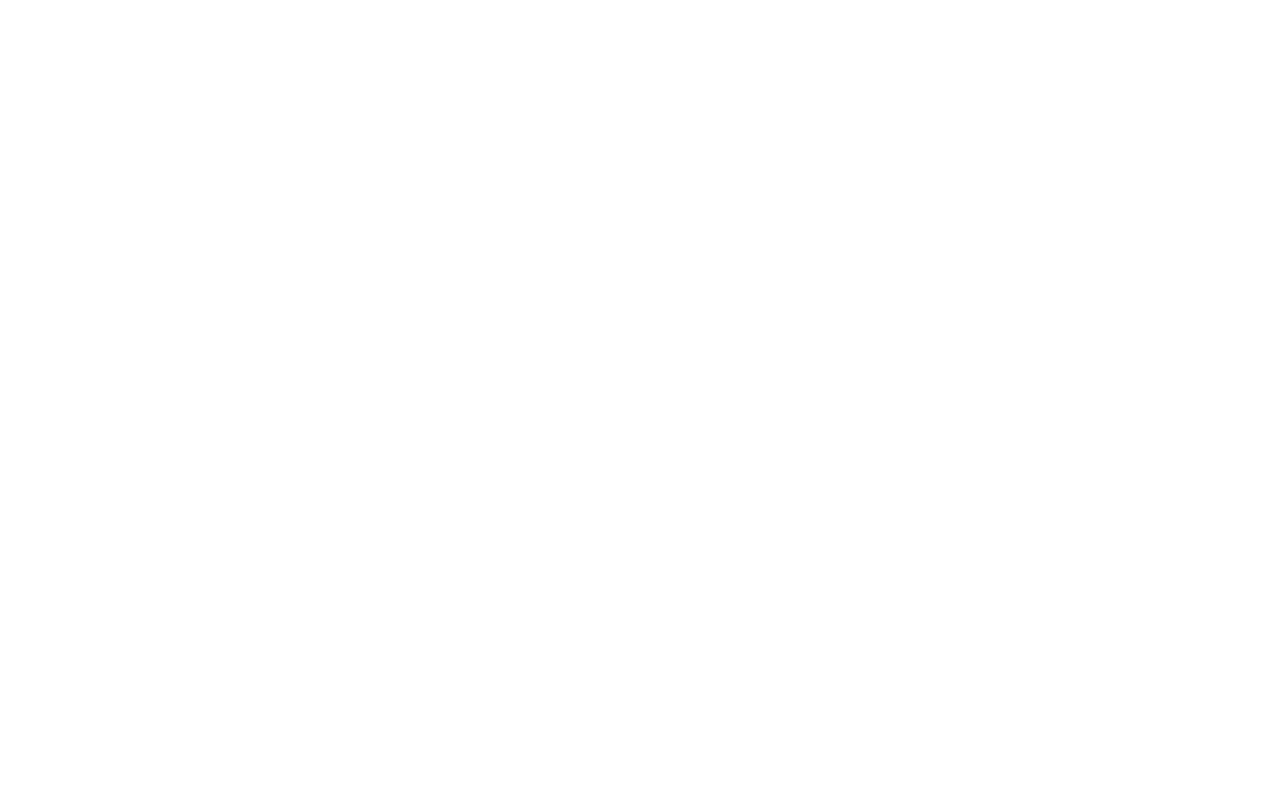
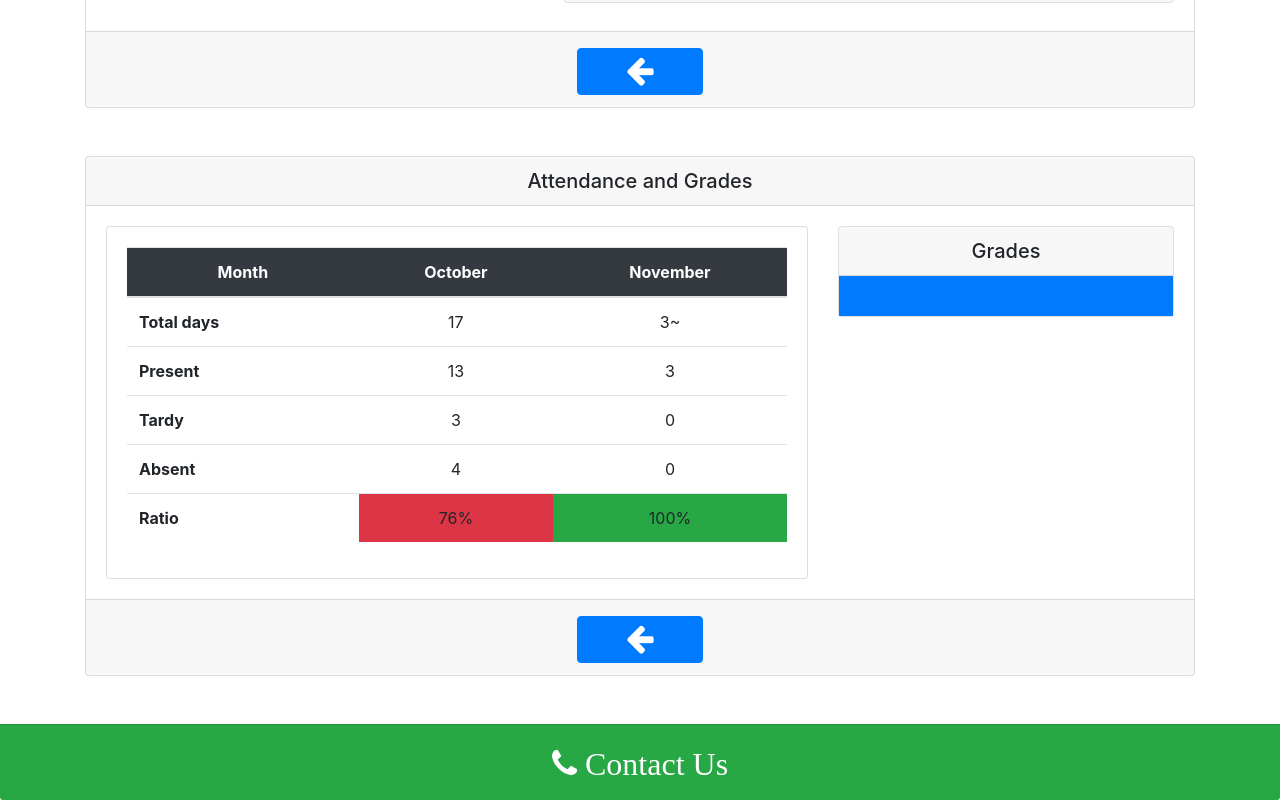
Before and after one commit to seleazar10/schooltracker, a React (Create React App) app in the folder client/: page /parent in a window 1280 px wide. Shown: the part 1842-2642 px from the top of the page. Before the commit the page ends 1739 px from the top, so only its background shows below. Built offline with nearby package versions, Linux system fonts and the light colour scheme.

Commit message:
grade tab added minus the PS link - no dynamic yet

```diff
--- a/client/src/components/ParAncmt/ParAncmt.js
+++ b/client/src/components/ParAncmt/ParAncmt.js
@@ -9,7 +9,8 @@ function ParAncmt(){{
         <div className="card parAncmnt mt-2 mb-5">
           <h5 className="card-header">Announcements</h5>
           <div className="card-body ">
-            <p>Hispanic Heritage Month program information will be sent out on Monday!</p>
+            <p>Christmas program information will be sent out on Monday!</p>
+            <p>~~~~~~~~~Placeholder to render message from mongo from admin</p>
           </div>
           <div className="card-footer text-muted">
 
--- /dev/null
+++ b/client/src/components/ParGrade/ParGrade.js
@@ -0,0 +1,119 @@
+import React from 'react';
+
+
+function ParGrade() {
+    return (
+        <div className="container">
+
+
+            <div className="card parAttendGrade mt-2 mb-5">
+                <h5 className="card-header text-center">Attendance and Grades</h5>
+                <div className="card-body ">
+
+                    <div className="row">
+                        <div className="col-lg-8 col-sm-12">
+                            <div className="card">
+                                <div className="card-body">
+
+                                    <table className="table attenTab  text-center">
+                                        <thead>
+                                            <tr className="bg-dark text-white">
+                                                <th scope="col">Month</th>
+                                                <th scope="col">October</th>
+                                                <th scope="col">November</th>
+
+
+                                            </tr>
+                                        </thead>
+                                        <tbody>
+                                            <tr>
+                                                <th scope="row" className="text-left">Total days </th>
+                                                <td>17</td>
+                                                <td>3~</td>
+
+
+
+                                            </tr>
+                                            <tr>
+                                                <th scope="row" className="text-left">Present </th>
+                                                <td>13</td>
+                                                <td>3</td>
+
+
+
+                                            </tr>
+                                            <tr>
+                                                <th scope="row" className="text-left">Tardy</th>
+                                                <td>3</td>
+                                                <td>0</td>
+
+
+
+                                            </tr>
+                                            <tr>
+                                                <th scope="row" className="text-left">Absent</th>
+                                                <td>4</td>
+                                                <td>0</td>
+
+
+
+                                            </tr>
+                                            <tr>
+                                                <th scope="row" className="text-left">Ratio</th>
+                                                <td className="bg-danger">76%</td>
+                                                <td className="bg-success">100%</td>
+
+
+
+                                            </tr>
+
+                                        </tbody>
+                                    </table>
+
+
+
+                                </div>
+                            </div>
+                        </div>
+
+
+
+                        <div className="col-lg-4 col-sm-12 powerschoolLink">
+
+
+
+                            <div className="card">
+                                <h5 className="card-header text-center">Grades</h5>
+                                <div className="card-body powerSchool bg-primary text-center">
+
+                                </div>
+                            </div>
+
+
+
+                        </div>
+                    </div>
+
+
+
+                </div>
+                <div className="card-footer text-muted">
+
+                    <div className="text-center mt-1">
+
+                        <button type="button" className="btn btn-primary backBtn pl-5 pr-5"><i
+                            className="fa fa-arrow-left fa-2x"></i></button>
+
+
+
+                    </div>
+
+                </div>
+            </div>
+
+
+        </div>
+    )
+}
+
+export default ParGrade;
--- a/client/src/components/ParTracker/ParTracker.js
+++ b/client/src/components/ParTracker/ParTracker.js
@@ -40,25 +40,16 @@ function ParTracker() {
                         <div class="col-lg-6 col-sm-12 behaviorColor">
 
 
-                            <div class="colorWritten">
+                            <div class="colorAverage">
                                 <p class="text-center colorNameDisplay"></p>
                                 <p class="text-center colorNameDisplay"></p>
                             </div>
 
 
-
-
-
-
-
                         </div>
 
 
-
-
-
-
-
+                    {/* need to add dyncamically the table below by rendering data from mongo */}
 
                         <div class="col-lg-6 col-sm-12">
                             <div class="card">
@@ -132,6 +123,7 @@ function ParTracker() {
                 <h5 class="card-header">Teacher's comment:</h5>
                 <div class="card-body">
                     <p class="comToPost"></p>
+                    <p>~~~~~~~~~Placeholder for dynamic color change upon receiving data from mongo from teacher</p>
                 </div>
             </div>
 
--- a/client/src/components/ParWeather/ParWeather.js
+++ b/client/src/components/ParWeather/ParWeather.js
@@ -20,7 +20,7 @@ function ParAncmt() {
 
                 <div id="openweathermap-widget-15"></div>
 
-                <p>~~~~~~~~~Placeholder to dynamic color change upon receiving numbers from mongo</p>
+                <p>~~~~~~~~~Placeholder for dynamic color change upon receiving numbers from mongo from admin</p>
 
 
               </div>
--- a/client/src/pages/Parent/Parent.js
+++ b/client/src/pages/Parent/Parent.js
@@ -6,6 +6,7 @@ import ParTracker from "../../components/ParTracker/ParTracker"
 import ParAncmt from "../../components/ParAncmt/ParAncmt"
 import ParWeather from "../../components/ParWeather/ParWeather"
 import Footer from "../../components/Footer/Footer"
+import ParGrade from "../../components/ParGrade/ParGrade"
 
 
 
@@ -23,9 +24,11 @@ class Parent extends React.Component{
 
                <ParTracker />
 
-               {/* <ParAncmt /> */}
+               <ParAncmt />
 
                <ParWeather />
+
+               <ParGrade />
 
                <Footer />
 
```
